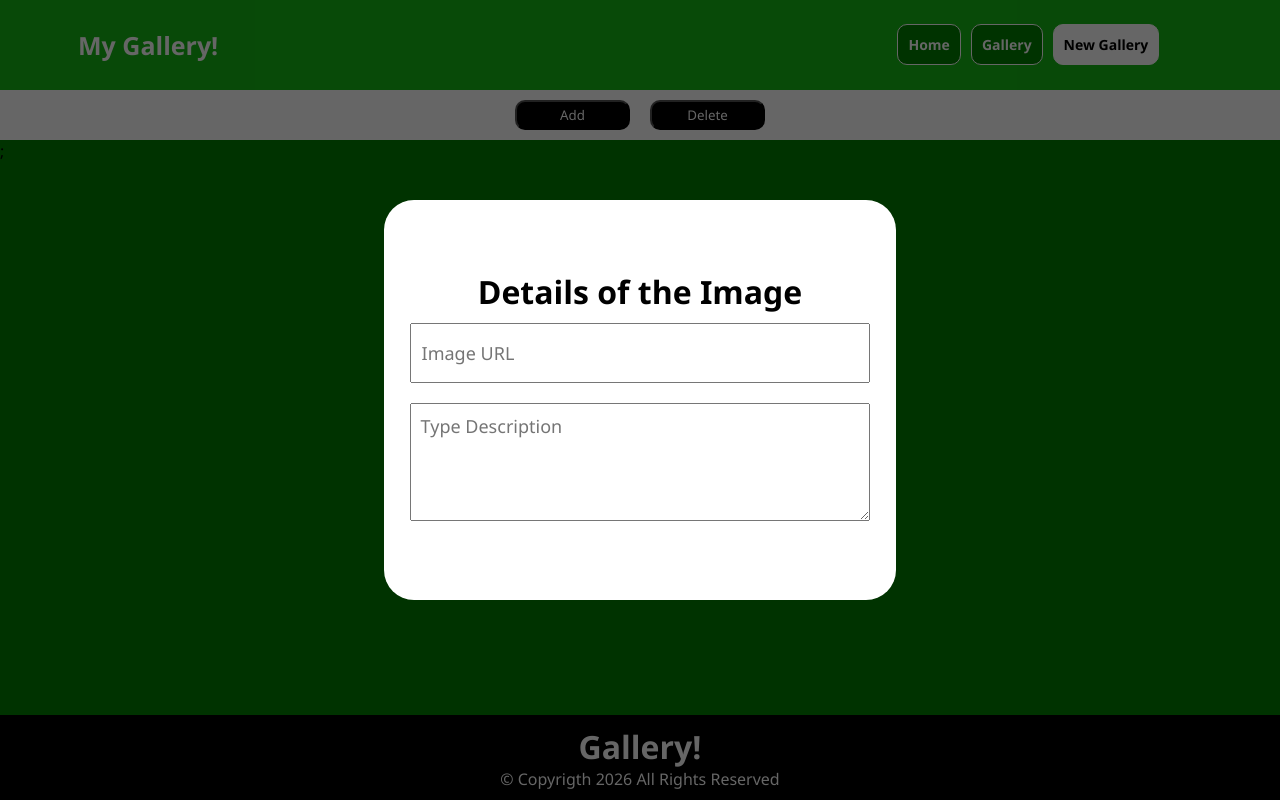
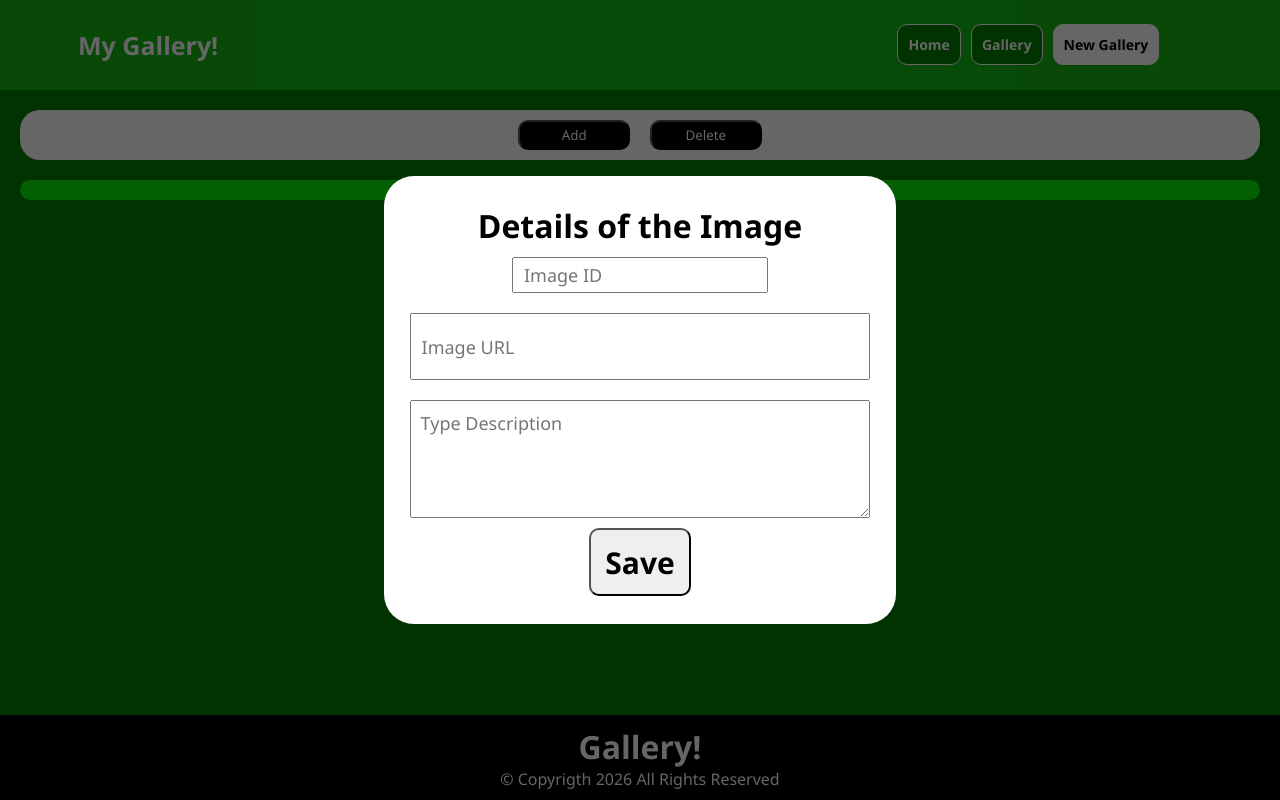
Before and after one commit to K-Abhishek-Varma123/React-gallery-project, a React (Vite) app in the folder Gallery/: page /newgallery in a window 1280 px wide. Both pictures are taken after a click on the button "Add". Built offline with nearby package versions, Linux system fonts and the light colour scheme.

Commit message:
local storage added

```diff
--- a/Gallery/index.html
+++ b/Gallery/index.html
@@ -8,6 +8,7 @@
   </head>
   <body>
 
+    <!-- <input type="number" > -->
     <div id="root"></div>
     <script type="module" src="/src/main.jsx"></script>
   </body>
--- a/Gallery/src/Cssfiles/NewGallery.css
+++ b/Gallery/src/Cssfiles/NewGallery.css
@@ -1,5 +1,6 @@
 .newGallery-outer{
-
+    width: 100%;
+    padding: 20px;
 }
 .operation-container{
     background-color: white;
@@ -8,6 +9,8 @@
     display: flex;
     justify-content: center;
     align-items: center;
+    margin-bottom: 20px;
+    border-radius: 20px;
 }
 .operation-container .newGallery{
     height: 30px;
@@ -37,13 +40,28 @@
 }
 .add-popup-outer .add-popup-inner{
     background-color: white;
-    height: 50%;
+    height: 56%;
     width: 40%;
     display: flex;
     flex-direction:column;
     justify-content: center;
     align-items: center;
     border-radius: 30px;
+}
+.add-popup-outer .add-popup-inner .image-id{
+    height: 8%;
+    width: 50%;
+    padding: 10px;
+    margin: 10px;
+    font-size: 18px;
+}
+.add-popup-outer .add-popup-inner .productButton{
+    height: 15%;
+    width: 20%;
+    cursor: pointer;
+    font-weight: bold;
+    font-size:30px;
+    border-radius: 10px;
 }
 .add-popup-outer .add-popup-inner .image-url{
     height: 15%;
@@ -80,3 +98,54 @@
     align-items: center;
     border-radius: 30px;
 }
+.delete-popup .delete-popup-inner .input-delete{
+    margin: 10px;
+    height: 15%;
+    width: 40%;
+    padding: 10px;
+    font-size: 20px;
+}
+.delete-popup .delete-popup-inner .delete{
+    margin: 10px;
+    height: 15%;
+    width: 20%;
+    padding: 5px;
+    font-size: 20px;
+    cursor: pointer;
+    border-radius: 10px;
+}
+.newGallery-outer .our-images{
+    background-color: rgb(6, 239, 6);
+    display: grid;
+    grid-template-columns: repeat(3,1fr);
+    padding: 10px;
+    border-radius: 10px;
+}
+.newGallery-outer .our-images .allData-from-localstorage{
+    background-color: rgb(33, 137, 33);
+    height: auto;
+    display: flex;
+    flex-direction: column;
+    justify-content: center;
+    margin: 10px;
+    border-radius: 20px;
+    color: white;
+}
+.newGallery-outer .our-images .allData-from-localstorage .allData-image{
+    margin: 10px;
+}
+.newGallery-outer .our-images .allData-from-localstorage .allData-image .images{
+    height: 300px;
+    width: 88%;
+    border-radius: 40px;
+    margin-left: 20px;
+    object-fit: cover;
+    transition: transform 0.2s ease-in-out 0.08s;
+}
+.newGallery-outer .our-images .allData-from-localstorage .id-des{
+    display: flex;
+    flex-direction: column;
+    justify-content: center;
+    align-items: center;
+    font-size: 20px;
+}
--- a/Gallery/src/NewGallery.jsx
+++ b/Gallery/src/NewGallery.jsx
@@ -1,10 +1,65 @@
-import { useState } from "react";
+import { useEffect, useState } from "react";
 import './Cssfiles/NewGallery.css';
 
 function NewGallery()
 {
-    const [picture,setPicture] = useState([]);
     const [popup,setPopup] = useState(null);
+    const [id,setId] = useState("");
+    const [url,setUrl] = useState("");
+    const [description,setDescription] = useState("");
+    const [allData,setallData] = useState([]);
+    //if still we use type as number it will take as string by react.
+    const [deleteId,setdeleteId] = useState("");
+
+    function handleSave()
+    {
+        if(id===""||url===""||description==="")
+        {
+            return alert("Missing one of the details.")
+        }
+        const data = {
+            id,
+            url,
+            description,
+        };
+        //get old pictures
+        const oldData = JSON.parse(localStorage.getItem("products"))||[];
+        //unique id.write
+
+        //now add new data
+        const newData = [...oldData,data];
+
+        //save to loal storage
+        localStorage.setItem("products",JSON.stringify(newData));
+        //handling aftre the save must needed otherwise bug arrives.
+        setPopup(null);
+        setId("");
+        setUrl("");
+        setDescription("");
+    }
+    function handleDelete(itemId)
+    {
+        if(itemId==="")
+        {
+            return alert("Enter ID");
+        }
+        const productData = JSON.parse(localStorage.getItem("products"))||[];
+        const updatedData = productData.filter((product)=>{
+            if(product.id !== itemId)
+            {
+                alert("Image Found");
+            }
+            return product.id !== itemId;
+        });
+        localStorage.setItem("products",JSON.stringify(updatedData));
+        setPopup(null);
+        setdeleteId("");
+    }
+    useEffect(()=>{
+        const val = JSON.parse(localStorage.getItem("products"))||[];
+        //Try to write automatically rendering images after saving.
+        setallData(val);
+    },[popup])
     return(
         <div className="newGallery-outer" >
             <div className="operation-container">
@@ -12,27 +67,48 @@ function NewGallery()
                 <button className="newGallery" onClick={()=>setPopup("delete")}>Delete</button>
             </div>
             {popup==="add"&&(
+                //The state is storing when the clicked out side the popup.
                 <div className="add-popup-outer" onClick={()=>setPopup(null)}>
                     <div className="add-popup-inner" onClick={(e)=>e.stopPropagation()}>
                         <h1>Details of the Image</h1>
-                        <input type="url" placeholder="Image URL" className="image-url" />
-                        <textarea placeholder="Type Description" className="image-description" rows="4"></textarea>
+
+                        <input type="number" placeholder="Image ID" className="image-id" onChange={(e)=>setId(e.target.value)}/>
+                        <input type="url" placeholder="Image URL" className="image-url" onChange={(e)=>setUrl(e.target.value)}/>
+                        <textarea placeholder="Type Description" className="image-description" rows="4" onChange={(e)=>setDescription(e.target.value)}></textarea>
+
+                        {console.log(id,url,description)}
+
+                        <button onClick={handleSave} className="productButton">Save</button>
                         {/* write logic for storing of this two url and description store in one thing and display it one here
                         find solution for how to store permanently */}
                     </div>
                 </div>
-            )};
+            )}
             {popup==="delete"&&(
                 // <div className="delete-popup">delete the item provide the id(number 1,2,3...) of the picture write onclick to iterate and delete it.</div>
                 <div onClick={()=>setPopup(null)} className="delete-popup">
                     <div onClick={(e)=>e.stopPropagation()} className="delete-popup-inner">
-                        <h1>provide Id</h1>
-                        <input  />
+                        <h1>Provide Id</h1>
+                        <input type="number" placeholder="TypeID"  className="input-delete" onChange={(e)=>setdeleteId(e.target.value)}/>
+                        <button onClick={()=>handleDelete(deleteId)} className="delete">Delete</button>
                     </div>
                 </div>
             )}
-            <div>
+            <div className="our-images">
                 {/* all the pictures that you are created. */}
+                {
+                    allData.map((iteam,idx)=>(
+                        <div className="allData-from-localstorage" key={idx}>
+                            <div className="allData-image">
+                                <img src={iteam.url} className="images"></img>
+                            </div>
+                            <div className="id-des">
+                                <span className="id">ID: {iteam.id}</span>
+                                <p className="description">{iteam.description}</p>
+                            </div>
+                        </div>
+                    ))
+                }
             </div>
         </div>
     );
```
